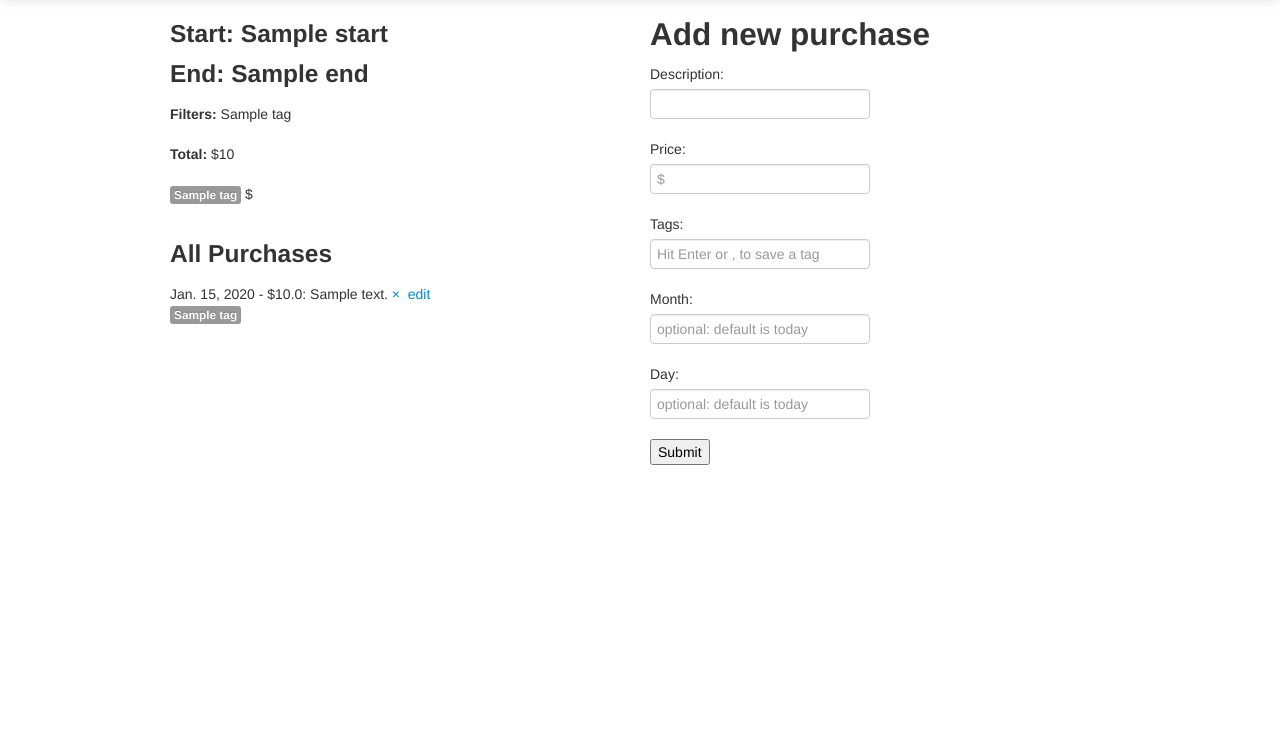
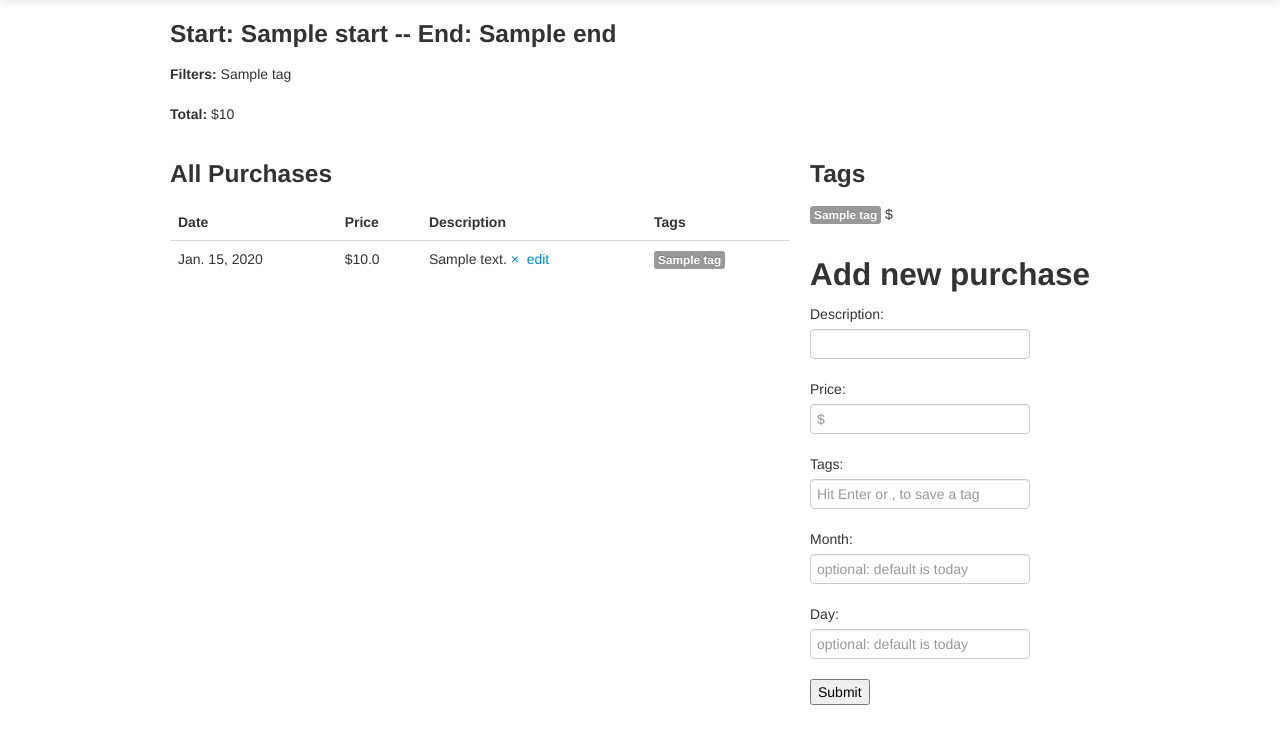
Before and after one commit to zgalant/budget, a Django app: template budget/purchases/templates/purchases.html in a window 1280 px wide. Shown: the part 41-785 px from the top of the page. Run offline with Django 3.2, Linux system fonts and the light colour scheme; tables that the repository leaves empty hold one stand-in row (values such as "Sample post"); the template is opened without the code that fills it: values that come from a table or form of the project are taken from there, most other values are stand-ins (such as "Sample title", 1, 10 or a date in 2020).

Commit message:
clean up purchases page. make table

```diff
--- a/budget/purchases/templates/purchases.html
+++ b/budget/purchases/templates/purchases.html
@@ -14,8 +14,8 @@
 
 <div class="row">
 
-	<div class="span6">
-		<h3>Start: {{start}}<br/>End: {{end}}</h3>
+	<div class="span12">
+		<h3>Start: {{start}} -- End: {{end}}</h3>
 		<div>
 			<b>Filters: </b>
 			{% for tag in filters %}
@@ -25,7 +25,38 @@
 		<br/>
 		<div><b>Total:</b> ${{total}}</div>
 		<br/>
+	</div>
+
+	<div class="span8">
+		<h3>All Purchases</h3>
+		<table class="table">
+			<thead>
+				<th>Date</th>
+				<th>Price</th>
+				<th>Description</th>
+				<th>Tags</th>
+			</thead>
+			<tbody>
+			{% for purchase in purchases %}
+				<tr>
+					<td>{{purchase.timestamp}}</td>
+					<td>${{purchase.price}}</td>
+					<td>{{purchase.description}} <a href="/purchases/delete/{{purchase.id}}?path={{path}}">&times;</a>
+					&nbsp;<a href="/purchases/edit/{{purchase.id}}">edit</a></td>
+					<td>
+						{% for tag in purchase.tags.all %}
+							<span class="label">{{tag.name}}</span>
+						{% endfor %}
+					</td>
+				</tr>
+			{% endfor %}
+			</tbody>
+		</table>
+	</div>
+
+	<div class="span4">
 		<div>
+			<h3>Tags</h3>
 			{% for tag in tags %}
 				<a
 				{% if filters|length == 0 %}
@@ -36,22 +67,6 @@
 			{% endfor %}
 		</div>
 		<br/>
-		<h3>All Purchases</h3>
-		{% for purchase in purchases %}
-			<div>
-				{{purchase.timestamp}} - ${{purchase.price}}: {{purchase.description}} <a href="/purchases/delete/{{purchase.id}}?path={{path}}">&times;</a>
-				&nbsp;<a href="/purchases/edit/{{purchase.id}}">edit</a>
-				<div>
-					{% for tag in purchase.tags.all %}
-						<span class="label">{{tag.name}}</span>
-					{% endfor %}
-				</div>
-				<br/>
-			</div>
-		{% endfor %}
-	</div>
-
-	<div class="span6">
 		<h2>Add new purchase</h2>
 		<form action="/purchases/add" method="post">
 			{% csrf_token %}
```
